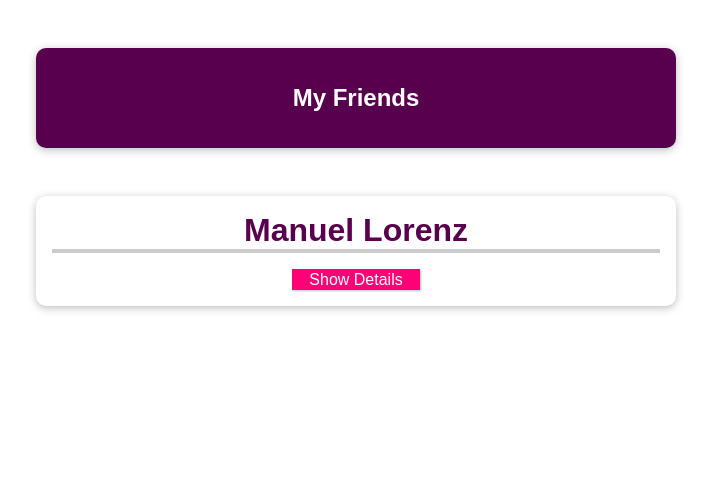
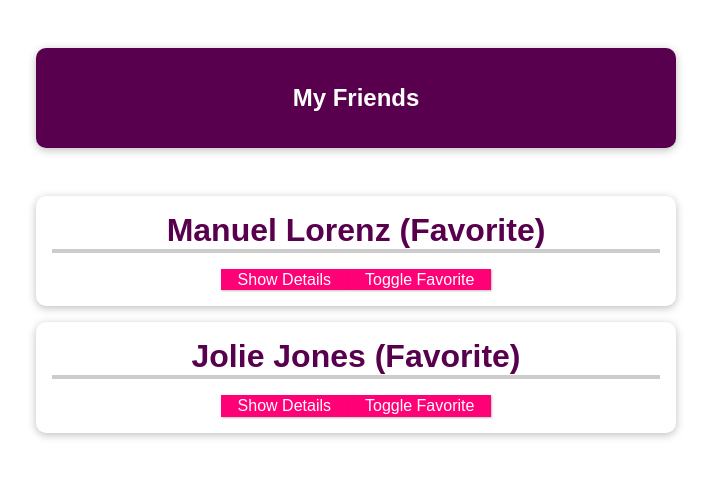
Before and after one commit to Looking-for-Salvation/vue-app, a Vue app: page / in a window 1280 px wide. Shown: the top 478 px of the page, without its empty margins (284-995 px from the left). Built offline with nearby package versions, Linux system fonts and the light colour scheme.

Commit message:
Made FriendContact component reusable using props

```diff
--- a/src/App.vue
+++ b/src/App.vue
@@ -4,7 +4,14 @@
 			<h1>My Friends</h1>
 		</header>
 		<ul>
-			<friend-contact></friend-contact>
+			<friend-contact
+				v-for="friend in friends"
+				:key="friend.id"
+				:name="friend.name"
+				:phone-number="friend.phone"
+				:email-address="friend.email"
+				:is-favorite="true"
+			/>
 		</ul>
 	</section>
 </template>
--- a/src/components/FriendContact.vue
+++ b/src/components/FriendContact.vue
@@ -1,10 +1,11 @@
 <template>
 	<li>
-		<h2>{{ friend.name }}</h2>
+		<h2>{{ name }} {{ friendIsFavorite ? "(Favorite)" : "" }}</h2>
 		<button @click="toggleDetails">{{ detailsAreVisible ? "Hide" : "Show" }} Details</button>
+		<button @click="toggleFavorite">Toggle Favorite</button>
 		<ul v-if="detailsAreVisible">
-			<li>{{ friend.phone }}</li>
-			<li>{{ friend.email }}</li>
+			<li>{{ phoneNumber }}</li>
+			<li>{{ emailAddress }}</li>
 		</ul>
 	</li>
 </template>
@@ -12,21 +13,44 @@
 <script>
 export default {
 	name: "Friend Contact",
+	// Props as Array
+	// props: [
+	// 	'name',
+	// 	'phoneNumber',
+	// 	'emailAddress'
+	// ],
+	props: {
+		name: {
+			type: String,
+			required: true,
+		},
+		phoneNumber: {
+			type: String,
+			required: true,
+		},
+		emailAddress: {
+			type: String,
+			required: true,
+		},
+		isFavorite: {
+			type: Boolean,
+			required: false,
+			default: false,
+		},
+	},
 	data() {
 		return {
 			detailsAreVisible: false,
-			friend: {
-				id: "manuel",
-				name: "Manuel Lorenz",
-				phone: "123 456 7890",
-				email: "manuel@localhost.com",
-			},
+			friendIsFavorite: this.isFavorite,
 		};
 	},
 	methods: {
 		toggleDetails() {
 			this.detailsAreVisible = !this.detailsAreVisible;
 		},
+		toggleFavorite() {
+			this.friendIsFavorite = !this.friendIsFavorite;
+		},
 	},
 };
 </script>
```
